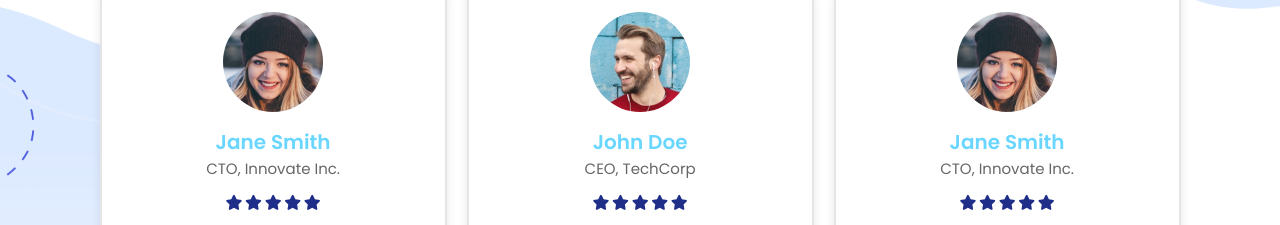
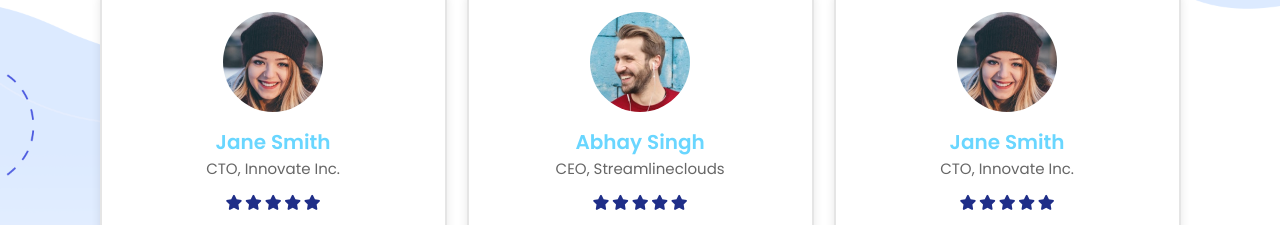
Before and after one commit to Faizan2727/myweb, a plain HTML site: page index.html in a window 1280 px wide. Shown: the part 3660-3885 px from the top of the page. Drawn offline with nearby package versions, Linux system fonts and the light colour scheme.

Commit message:
Update index.html

```diff
--- a/index.html
+++ b/index.html
@@ -178,8 +178,8 @@
             <div class="swiper-wrapper">
                 <div class="swiper-slide box">
                     <img src="images/review-1.png" alt="">
-                    <h3>John Doe</h3>
-                    <span>CEO, TechCorp</span>
+                    <h3>Abhay Singh</h3>
+                    <span>CEO, Streamlineclouds</span>
                     <div class="stars">
                         <i class="fas fa-star"></i>
                         <i class="fas fa-star"></i>
```
